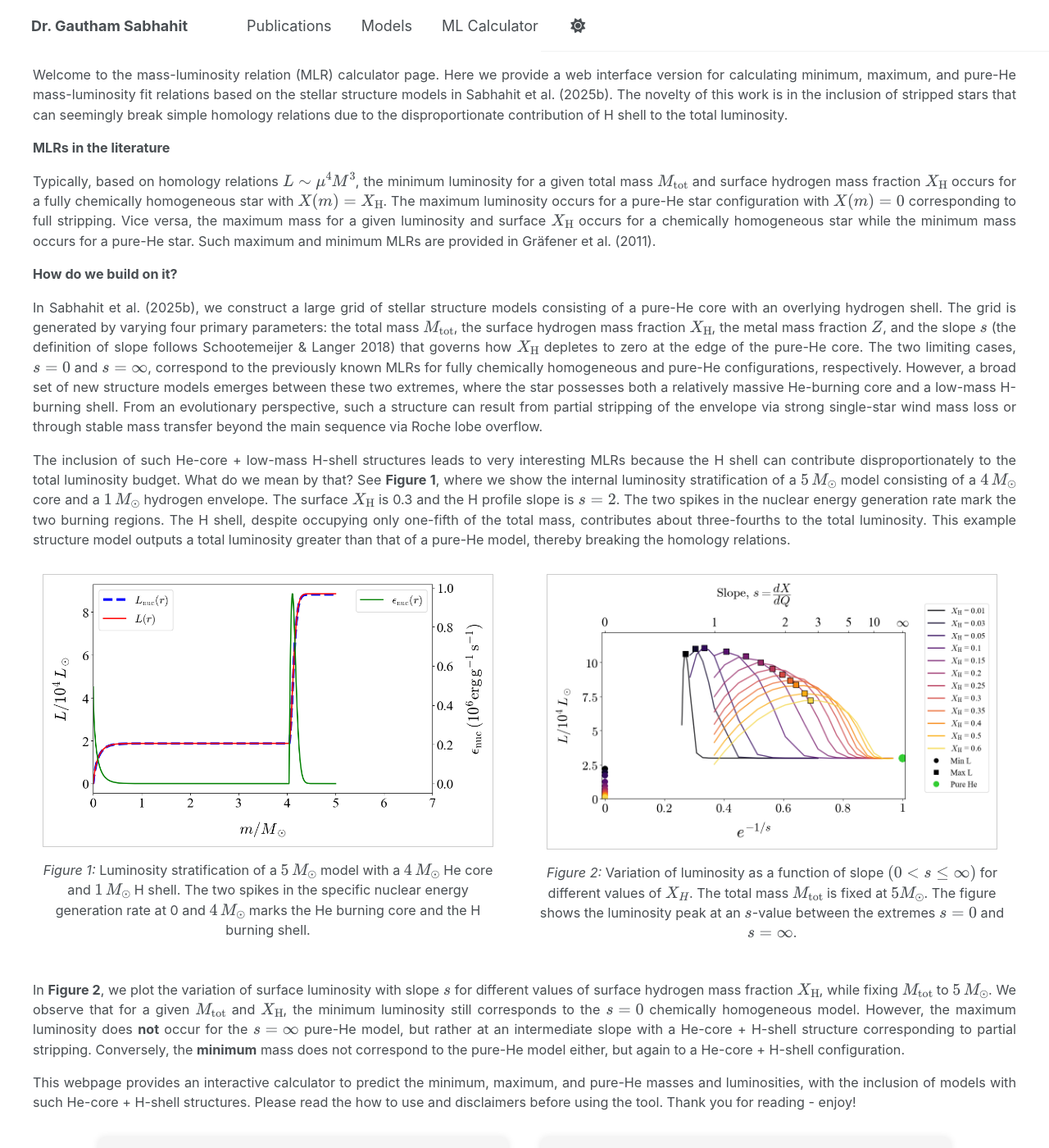
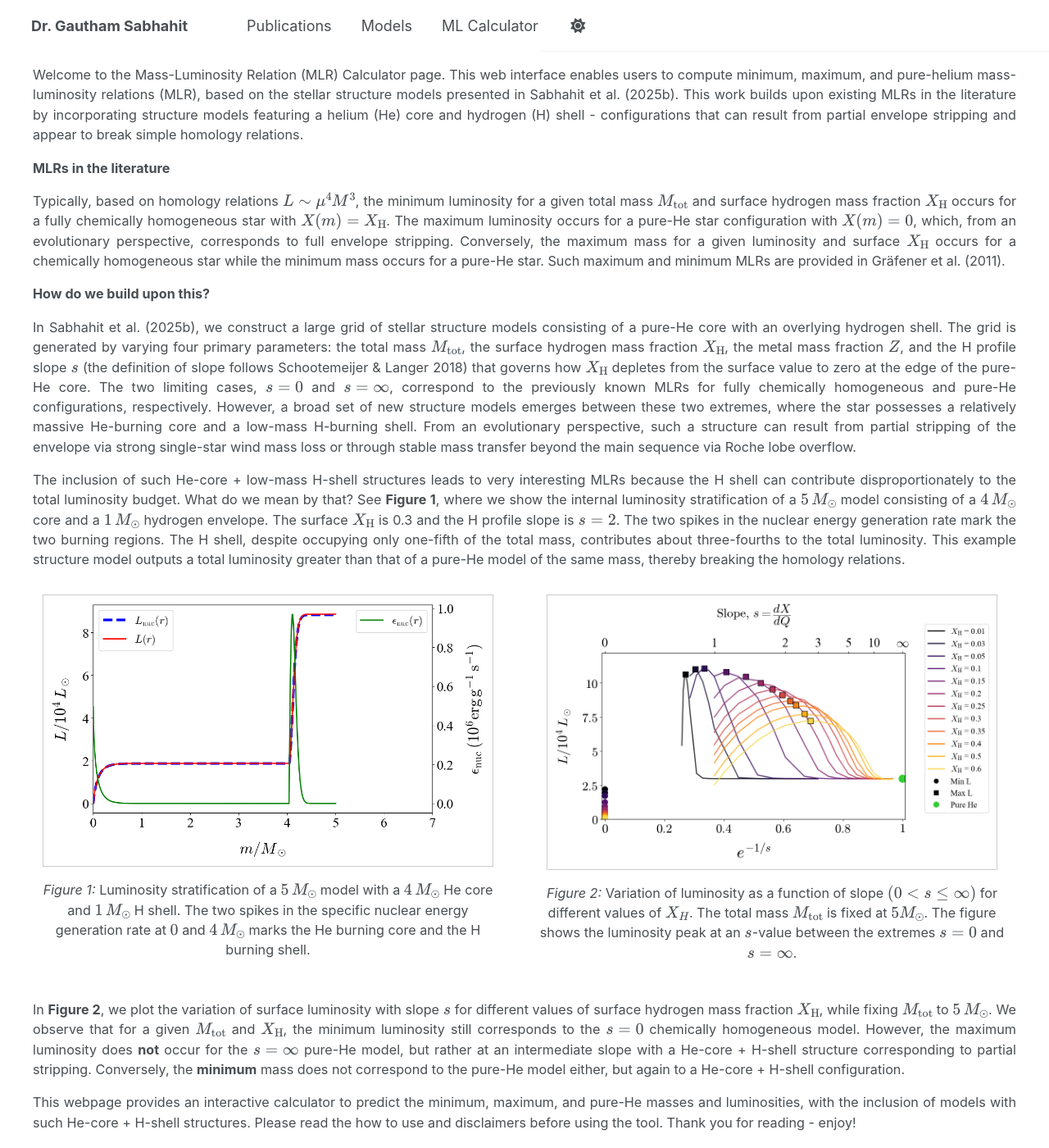
Before and after one commit to Mdot-com/mdot.com, a Jekyll site: the page built from ml-calculator.md, in a window 1280 px wide and 1400 px high. Shown: the whole window at 82% size. Built offline with Jekyll 4.4.1, drawn with Linux system fonts in a browser that asks for light colours.

Commit message:
Update ml-calculator.md

```diff
--- a/ml-calculator.md
+++ b/ml-calculator.md
@@ -46,23 +46,23 @@
 
 <div id="intro-text">
   <p>
-    Welcome to the mass-luminosity relation (MLR) calculator page. Here we provide a web interface version for calculating minimum, maximum, and pure-He mass-luminosity fit relations based on the stellar structure models in Sabhahit et al. (2025b). The novelty of this work is in the inclusion of stripped stars that can seemingly break simple homology relations due to the disproportionate contribution of H shell to the total luminosity.
+   Welcome to the Mass-Luminosity Relation (MLR) Calculator page. This web interface enables users to compute minimum, maximum, and pure-helium mass-luminosity relations (MLR), based on the stellar structure models presented in Sabhahit et al. (2025b). This work builds upon existing MLRs in the literature by incorporating structure models featuring a helium (He) core and hydrogen (H) shell - configurations that can result from partial envelope stripping and appear to break simple homology relations.
   </p>
 
   <p><strong>MLRs in the literature</strong></p>
   <p>
-    Typically, based on homology relations \(L \sim \mu^4 M^3\), the minimum luminosity for a given total mass \(M_\mathrm{tot}\) and surface hydrogen mass fraction \(X_\mathrm{H}\) occurs for a fully chemically homogeneous star with \(X(m) = X_\mathrm{H}\). The maximum luminosity occurs for a pure-He star configuration with \(X(m) = 0\) corresponding to full stripping. Vice versa, the maximum mass for a given luminosity and surface \(X_\mathrm{H}\) occurs for a chemically homogeneous star while the minimum mass occurs for a pure-He star. Such maximum and minimum MLRs are provided in Gräfener et al. (2011).
+    Typically, based on homology relations \(L \sim \mu^4 M^3\), the minimum luminosity for a given total mass \(M_\mathrm{tot}\) and surface hydrogen mass fraction \(X_\mathrm{H}\) occurs for a fully chemically homogeneous star with \(X(m) = X_\mathrm{H}\). The maximum luminosity occurs for a pure-He star configuration with \(X(m) = 0\), which, from an evolutionary perspective, corresponds to full envelope stripping. Conversely, the maximum mass for a given luminosity and surface \(X_\mathrm{H}\) occurs for a chemically homogeneous star while the minimum mass occurs for a pure-He star. Such maximum and minimum MLRs are provided in Gräfener et al. (2011).
   </p>
 
-  <p><strong>How do we build on it?</strong></p>
-  <p>In Sabhahit et al. (2025b), we construct a large grid of stellar structure models consisting of a pure-He core with an overlying hydrogen shell. The grid is generated by varying four primary parameters: the total mass \(M_\mathrm{tot}\), the surface hydrogen mass fraction \(X_\mathrm{H}\), the metal mass fraction \(Z\), and the slope \(s\) (the definition of slope follows Schootemeijer & Langer 2018) that governs how \(X_\mathrm{H}\) depletes to zero at the edge of the pure-He core. The two limiting cases, \(s = 0\) and \(s = \infty\), correspond to the previously known MLRs for fully chemically homogeneous and pure-He configurations, respectively. However, a broad set of new structure models emerges between these two extremes, where the star possesses both a relatively massive He-burning core and a low-mass H-burning shell. From an evolutionary perspective, such a structure can result from partial stripping of the envelope via strong single-star wind mass loss or through stable mass transfer beyond the main sequence via Roche lobe overflow.</p>
+  <p><strong>How do we build upon this?</strong></p>
+  <p>In Sabhahit et al. (2025b), we construct a large grid of stellar structure models consisting of a pure-He core with an overlying hydrogen shell. The grid is generated by varying four primary parameters: the total mass \(M_\mathrm{tot}\), the surface hydrogen mass fraction \(X_\mathrm{H}\), the metal mass fraction \(Z\), and the H profile slope \(s\) (the definition of slope follows Schootemeijer & Langer 2018) that governs how \(X_\mathrm{H}\) depletes from the surface value to zero at the edge of the pure-He core. The two limiting cases, \(s = 0\) and \(s = \infty\), correspond to the previously known MLRs for fully chemically homogeneous and pure-He configurations, respectively. However, a broad set of new structure models emerges between these two extremes, where the star possesses a relatively massive He-burning core and a low-mass H-burning shell. From an evolutionary perspective, such a structure can result from partial stripping of the envelope via strong single-star wind mass loss or through stable mass transfer beyond the main sequence via Roche lobe overflow.</p>
 
-  <p>The inclusion of such He-core + low-mass H-shell structures leads to very interesting MLRs because the H shell can contribute disproportionately to the total luminosity budget. What do we mean by that? See <strong>Figure 1</strong>, where we show the internal luminosity stratification of a \( 5 \, M_\odot \) model consisting of a \( 4 \, M_\odot \) core and a \( 1 \, M_\odot \) hydrogen envelope. The surface \(X_\mathrm{H}\) is 0.3 and the H profile slope is \(s = 2\). The two spikes in the nuclear energy generation rate mark the two burning regions. The H shell, despite occupying only one-fifth of the total mass, contributes about three-fourths to the total luminosity. This example structure model outputs a total luminosity greater than that of a pure-He model, thereby breaking the homology relations. </p>
+  <p>The inclusion of such He-core + low-mass H-shell structures leads to very interesting MLRs because the H shell can contribute disproportionately to the total luminosity budget. What do we mean by that? See <strong>Figure 1</strong>, where we show the internal luminosity stratification of a \( 5 \, M_\odot \) model consisting of a \( 4 \, M_\odot \) core and a \( 1 \, M_\odot \) hydrogen envelope. The surface \(X_\mathrm{H}\) is 0.3 and the H profile slope is \(s = 2\). The two spikes in the nuclear energy generation rate mark the two burning regions. The H shell, despite occupying only one-fifth of the total mass, contributes about three-fourths to the total luminosity. This example structure model outputs a total luminosity greater than that of a pure-He model of the same mass, thereby breaking the homology relations. </p>
 
   <div style="display: flex; justify-content: center; gap: 30px; margin: 30px 0;">
     <div style="text-align: center;">
       <img src="https://gautham-sabhahit.github.io/images/chemical_profile_structure_L.png" alt="Figure 1" style="max-width: 100%; width: 550px; border: 1px solid #ccc; padding: 5px;">
-      <p><em>Figure 1:</em> Luminosity stratification of a \( 5 \, M_\odot \) model with a \( 4 \, M_\odot \) He core and \( 1 \, M_\odot \) H shell. The two spikes in the specific nuclear energy generation rate at 0 and \( 4 \, M_\odot \) marks the He burning core and the H burning shell.</p>
+      <p><em>Figure 1:</em> Luminosity stratification of a \( 5 \, M_\odot \) model with a \( 4 \, M_\odot \) He core and \( 1 \, M_\odot \) H shell. The two spikes in the specific nuclear energy generation rate at \(0\) and \( 4 \, M_\odot \) marks the He burning core and the H burning shell.</p>
     </div>
     <div style="text-align: center;">
       <img src="https://gautham-sabhahit.github.io/images/max_s_max_L_M5.0.png" alt="Figure 2" style="max-width: 100%; width: 550px; border: 1px solid #ccc; padding: 5px;">
```
